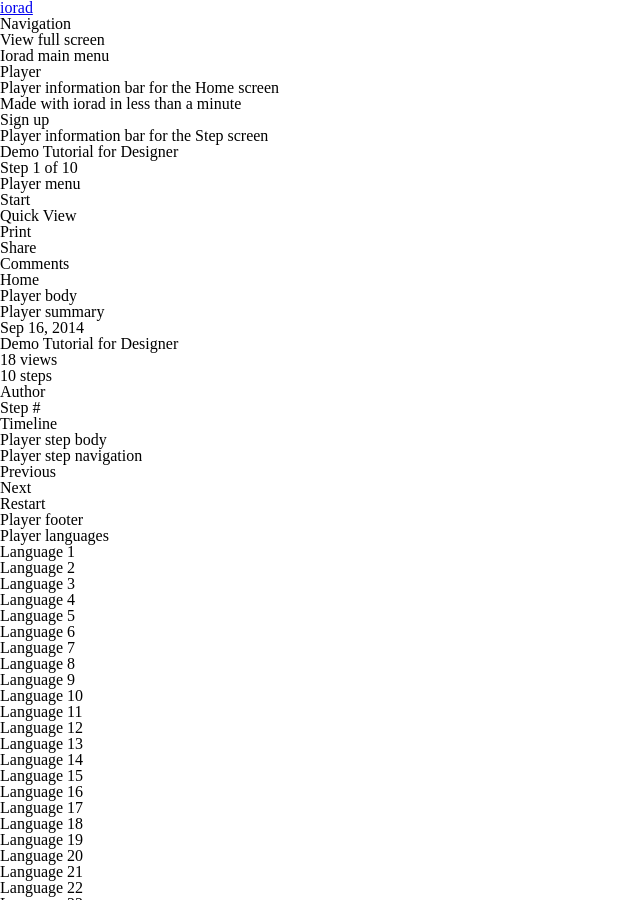
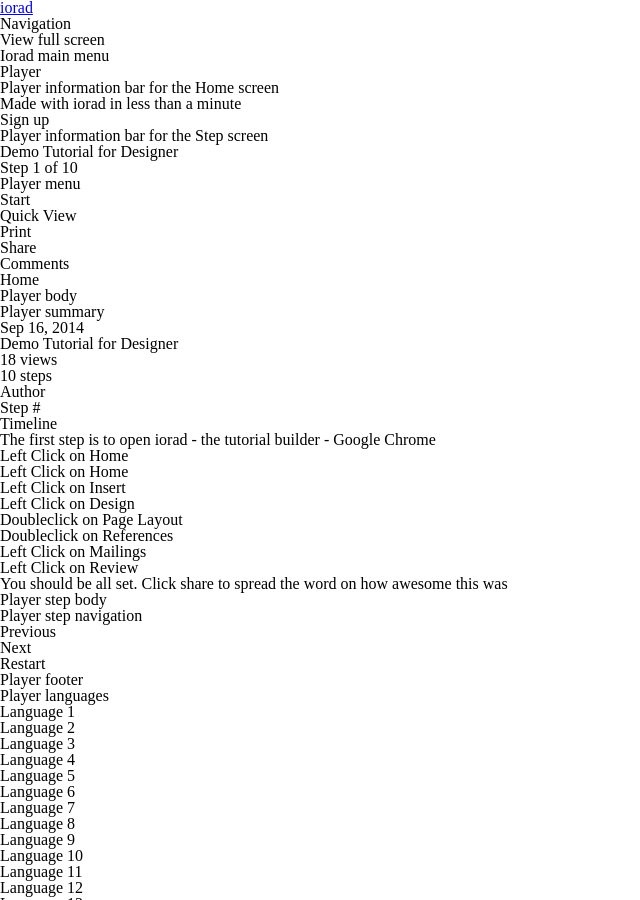
Before and after one commit to metamn/iplayer, a Jekyll site: the page built from index.html, in a window 1280 px wide and 900 px high. Shown: the whole window, without its empty margins (0-640 px from the left). Built offline with Jekyll 4.4.1, drawn with Linux system fonts in a browser that asks for light colours; nearby versions of some CDN libraries; library files that are not in the unit come from our copies; some of the changed text lies outside the part shown.

Commit message:
Adding all content chunks

```diff
--- a/_includes/organisms/player-comments.html
+++ b/_includes/organisms/player-comments.html
@@ -0,0 +1,7 @@
+<article id="player-comments">
+  <h3>Player comments</h3>
+
+  <ul>
+
+  </ul>
+</article>
--- a/_includes/organisms/player-keyboard.html
+++ b/_includes/organisms/player-keyboard.html
@@ -0,0 +1,52 @@
+<article id="player-keyboard">
+  <h3>Player keyboard shortcuts</h3>
+
+  <nav>
+    <h3>Site wide</h3>
+
+    <ul>
+      <li>
+        <span>?</span> Bring up this help dialog
+      </li>
+    </ul>
+  </nav>
+
+  <nav>
+    <h3>Editor</h3>
+
+    <ul>
+      {% for i in (1..4) %}
+        <li>
+          <span>g</span> <span>{{ i }}</span>Go to {{ i }}
+        </li>
+      {% endfor %}
+        <li>
+          <span>k</span> Previous step
+        </li>
+        <li>
+          <span>j</span> Next step
+        </li>
+    </ul>
+  </nav>
+
+  <nav>
+    <h3>Player</h3>
+
+    <ul>
+      {% for i in (1..4) %}
+        <li>
+          <span>g</span> <span>{{ i }}</span>Go to {{ i }} mode
+        </li>
+      {% endfor %}
+        <li>
+          <span>ctrl p</span> Print
+        </li>
+        <li>
+          <span>k</span> Previous step
+        </li>
+        <li>
+          <span>j</span> Next step
+        </li>
+    </ul>
+  </nav>
+</article>
--- a/_includes/organisms/player-social.html
+++ b/_includes/organisms/player-social.html
@@ -0,0 +1,7 @@
+<article id="player-social">
+  <h3>Player social buttons</h3>
+
+  <ul>
+    <li>Facebook</li>
+  </ul>
+</article>
--- a/_includes/organisms/player-summary.html
+++ b/_includes/organisms/player-summary.html
@@ -7,7 +7,7 @@
 
   <ul>
     <li>{{ page.views }} views</li>
-    <li>{{ page.steps }} steps</li>
+    <li>{{ page.slides }} steps</li>
   </ul>
 
   <aside>
--- a/_includes/organisms/player-timeline.html
+++ b/_includes/organisms/player-timeline.html
@@ -1,3 +1,9 @@
 <nav id="timeline">
   <h3>Timeline</h3>
+
+  <ul>
+    {% for step in page.steps %}
+      <li>{{ step }}</li>
+    {% endfor %}
+  </ul>
 </nav>
--- a/index.html
+++ b/index.html
@@ -4,7 +4,18 @@ title: Demo Tutorial for Designer
 date: 2014-09-16
 edited: Sep 16, 2014
 views: 18
-steps: 10
+slides: 10
 author: Sundep Patel
 avatar: avatar.png
+steps:
+  - "The first step is to open iorad - the tutorial builder - Google Chrome"
+  - "Left Click on Home"
+  - "Left Click on Home"
+  - "Left Click on Insert"
+  - "Left Click on Design"
+  - "Doubleclick on Page Layout"
+  - "Doubleclick on References"
+  - "Left Click on Mailings"
+  - "Left Click on Review"
+  - "You should be all set. Click share to spread the word on how awesome this was"
 ---
```
Also changed, not shown: 1 other file.
